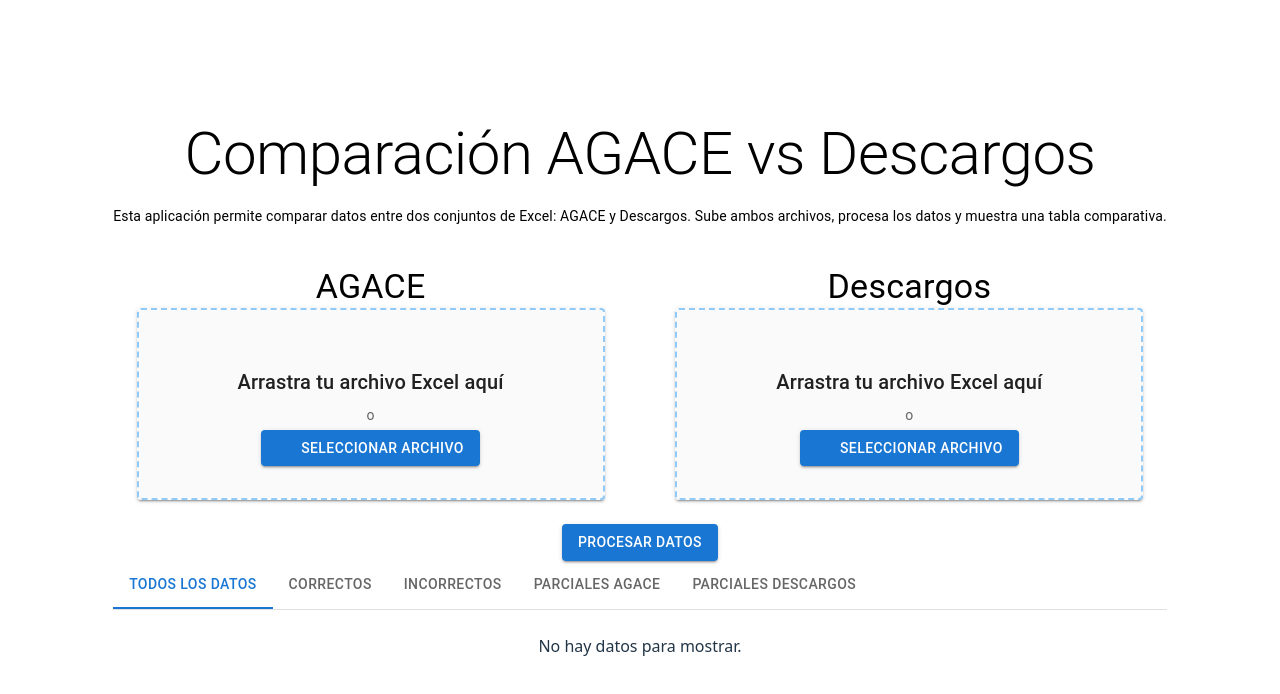
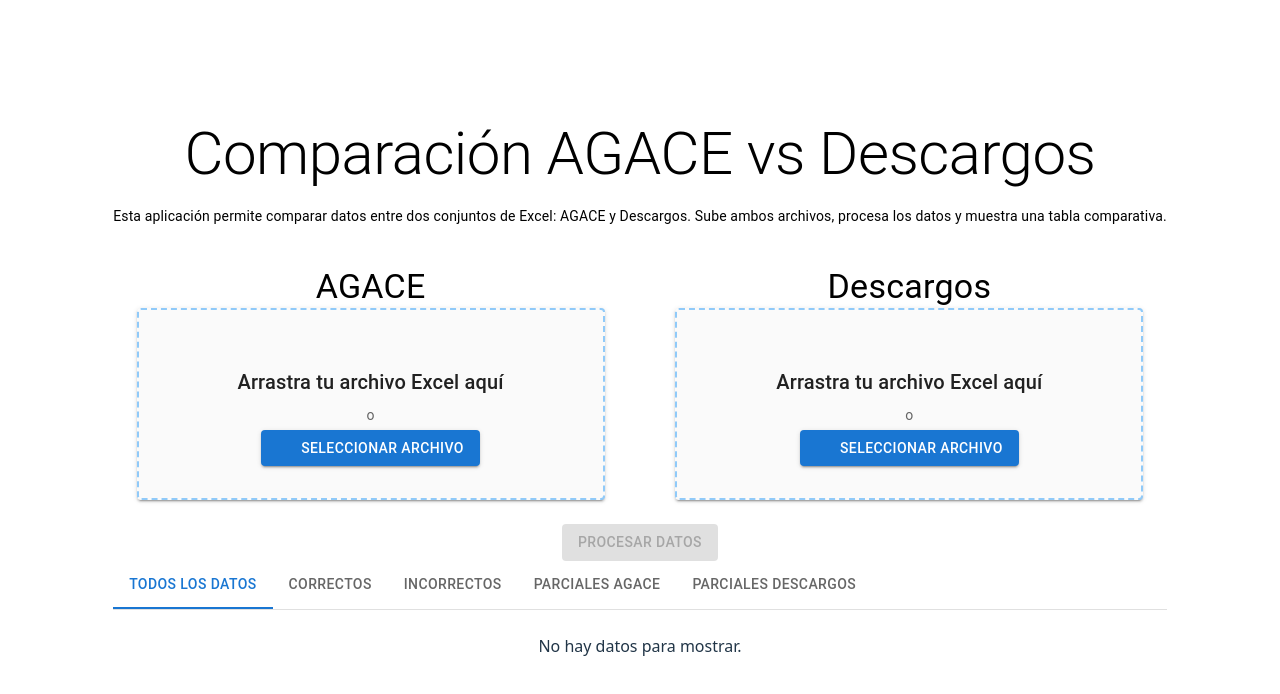
Before and after one commit to JorgeJairLuna/comparacion-ego-agace, a React (Vite) app: page / in a window 1280 px wide. Shown: the top 694 px of the page. Built offline with nearby package versions, Linux system fonts and the light colour scheme; some icons are missing.

Commit message:
style: mejoras UX en botones de procesar y exportar, exportación de hojas vacías con mensaje

```diff
--- a/src/App.tsx
+++ b/src/App.tsx
@@ -9,6 +9,7 @@ import DynamicTable from './Excel/DynamicTable'
 import { clasificarCorrectos } from './Excel/clasificarCorrectos'
 import { clasificarParcialesAGACE } from './Excel/clasificarParcialesAGACE'
 import { clasificarParcialesDescargos } from './Excel/clasificarParcialesDescargos'
+import { exportarTabsAExcel } from './Excel/exportarTabsAExcel'
 
 interface TabPanelProps {
   children?: React.ReactNode;
@@ -40,6 +41,16 @@ function a11yProps(index: number) {
 }
 
 function App() {
+  // Exportar los datos de los tabs a un Excel
+  const handleExportarExcel = () => {
+    exportarTabsAExcel([
+      { nombre: 'Todos', datos: data },
+      { nombre: 'Correctos', datos: dataCorrectos },
+      { nombre: 'Incorrectos', datos: dataIncorrectos },
+      { nombre: 'Parciales_AGACE', datos: dataParcialesAGACE },
+      { nombre: 'Parciales_Descargos', datos: dataParcialesDescargos },
+    ], 'comparacion-ego.xlsx');
+  };
   const [dataAGACE, setDataAGACE] = useState<any[]>([]);
   const [dataDescargos, setDataDescargos] = useState<any[]>([]);
   const [data, setData] = useState<any[]>([]);
@@ -48,18 +59,20 @@ function App() {
   const [dataParcialesAGACE, setDataParcialesAGACE] = useState<any[]>([]);
   const [dataParcialesDescargos, setDataParcialesDescargos] = useState<any[]>([]);
   const [value, setValue] = useState(0);
+  const [procesado, setProcesado] = useState(false);
 
   // Función para procesar y agrupar los datos al hacer clic
   const handleProcesarDatos = () => {
     const resultado = agruparDatos(dataAGACE, dataDescargos);
     setData(resultado);
-    const { correctos, otros } = clasificarCorrectos(resultado);
+    const { parcialesAGACE, otros: otrosParciales } = clasificarParcialesAGACE(resultado);
+    const { parcialesDescargos, otros: otrosDescargos } = clasificarParcialesDescargos(otrosParciales);
+    const { correctos, otros } = clasificarCorrectos(otrosDescargos);
     setDataCorrectos(correctos);
-    const { parcialesAGACE, otros: otrosParciales } = clasificarParcialesAGACE(otros);
-    const { parcialesDescargos, otros: otrosDescargos } = clasificarParcialesDescargos(otrosParciales);
     setDataParcialesAGACE(parcialesAGACE);
     setDataParcialesDescargos(parcialesDescargos);
-    setDataIncorrectos(otrosDescargos);
+    setDataIncorrectos(otros);
+    setProcesado(true);
   };
 
   const handleAGACE = (data: any[]) => {
@@ -115,9 +128,19 @@ function App() {
           <ExcelDropzone onData={handleDescargos} />
         </Grid>
       </Grid>
-      <Button variant="contained" sx={{ mt: 3 }} onClick={handleProcesarDatos}>
+      <Button
+        variant="contained"
+        sx={{ mt: 3 }}
+        onClick={handleProcesarDatos}
+        disabled={dataAGACE.length === 0 || dataDescargos.length === 0}
+      >
         Procesar datos
       </Button>
+      {procesado && (
+        <Button variant="contained" sx={{ mt: 3, ml: 2 }} onClick={handleExportarExcel}>
+          Exportar a excel
+        </Button>
+      )}
       <Box sx={{ borderBottom: 1, borderColor: 'divider' }}>
         <Tabs value={value} onChange={handleChange} aria-label="basic tabs example">
           <Tab label="Todos los datos" {...a11yProps(0)} />
--- /dev/null
+++ b/src/Excel/exportarTabsAExcel.ts
@@ -0,0 +1,24 @@
+import * as XLSX from 'xlsx';
+
+/**
+ * Exporta los datos de los tabs a un archivo Excel, cada tab como una hoja.
+ * @param tabs Array de objetos { nombre: string, datos: any[] }
+ * @param nombreArchivo Nombre del archivo Excel a descargar
+ */
+export function exportarTabsAExcel(
+  tabs: { nombre: string; datos: any[] }[],
+  nombreArchivo: string = 'comparacion-ego.xlsx'
+) {
+  const wb = XLSX.utils.book_new();
+  tabs.forEach(tab => {
+    let ws;
+    if (tab.datos && tab.datos.length > 0) {
+      ws = XLSX.utils.json_to_sheet(tab.datos);
+    } else {
+      // Si no hay datos, crear una hoja con un mensaje
+      ws = XLSX.utils.aoa_to_sheet([["Sin datos"]]);
+    }
+    XLSX.utils.book_append_sheet(wb, ws, tab.nombre);
+  });
+  XLSX.writeFile(wb, nombreArchivo);
+}
```
